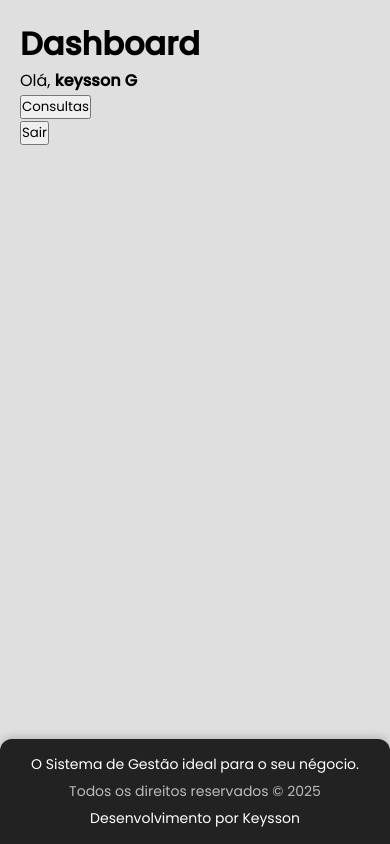
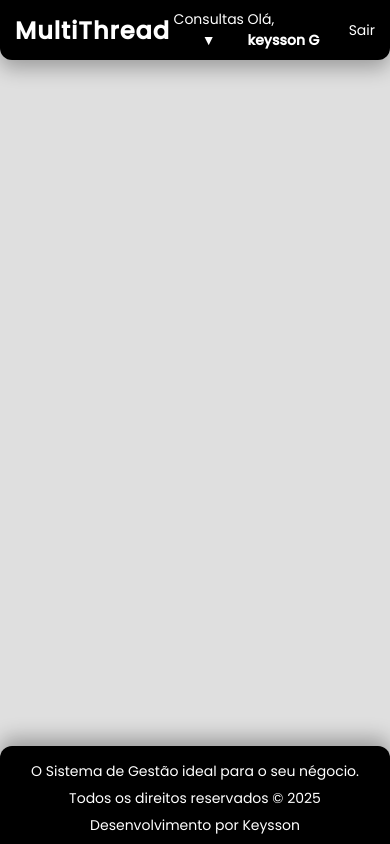
Before and after one commit to KeyssonG/api-portal-multithread, a React (Vite) app: page /dashboard in a window 390 px wide. Built offline with nearby package versions, Linux system fonts and the light colour scheme.

Commit message:
feat: adicionado styles para o dashboard e alterado cor do footer para ficar padrão ao do header

```diff
--- a/src/components/Header.tsx
+++ b/src/components/Header.tsx
@@ -1,48 +1,43 @@
-import { useState } from "react";
-
+import React from 'react';
+import styles from '../styles/Header.module.css';
 
 interface HeaderProps {
   userName: string;
   onLogout: () => void;
 }
 
-const Header = ({userName, onLogout}: HeaderProps) => {
-    const [showDropdown, setShowDropdown] = useState(false);
+const Header: React.FC<HeaderProps> = ({ userName, onLogout }) => {
+  const [showDropdown, setShowDropdown] = React.useState(false);
 
   return (
-            <header>
-                <h1>Dashboard</h1>
+    <header className={styles.header}>
+      {/* Logo / Título à esquerda */}
+      <h1 className={styles.headerTitle}>MultiThread</h1>
 
-                <div>
-                    <span>Olá, <strong>{userName}</strong></span>
-
-                    <div>
-                        <button onClick={() => setShowDropdown(!showDropdown)}>
-                            Consultas
+      {/* Menu centralizado */}
+      <div className={styles.menuContainer}>
+        <button
+          className={styles.dropdownButton}
+          onClick={() => setShowDropdown(!showDropdown)}
+        >
+          Consultas ▼
         </button>
 
         {showDropdown && (
-                            <ul style={{
-                                position: 'absolute',
-                                top: '100%',
-                                left: 0,
-                                background: 'white',
-                                border: '1px solid #ccc',
-                                listStyle: 'none',
-                                margin: 0,
-                                padding: 0,
-                                zIndex: 1000
-                            }}>
+          <ul className={styles.dropdownMenu}>
             <li>
-                                    <a href="/dashboard/empresas-pendentes" style={{padding: '0.5rem 1rem', display: 'block'}}>
-                                        Empresas Pendentes
-                                    </a>
+              <a href="/dashboard/empresas-pendentes">Empresas Pendentes</a>
             </li>
           </ul>
         )}
       </div>
 
-                    <button onClick={onLogout}>Sair</button>
+      {/* Nome do usuário e logout à direita */}
+      <div className={styles.userActions}>
+        <span className={styles.userName}>Olá, <strong>{userName}</strong></span>
+        <button className={styles.logoutButton} onClick={onLogout}>
+          Sair
+        </button>
       </div>
     </header>
   );
--- a/src/styles/Footer.module.css
+++ b/src/styles/Footer.module.css
@@ -1,9 +1,9 @@
-footer {
+.footer {
   position: fixed;
   bottom: 0;
   left: 0;
   width: 100%;
-  background-color: #222;
+  background-color: #000;
   color: #fff;
   text-align: center;
   padding: 20px 0 10px 0;
@@ -16,14 +16,26 @@ footer {
   gap: 6px;
 }
 
-footer p,
-footer .reserved {
+.footer p {
+  margin: 0;
   font-size: 16px;
-  margin: 0;
+  color: #fff;
 }
 
-footer .reserved {
+.reserved {
   font-size: 14px;
   color: #bbb;
   font-weight: 400;
 }
+
+@media (max-width: 768px) {
+  .footer {
+    padding: 15px 0 8px 0;
+    border-top-left-radius: 12px;
+    border-top-right-radius: 12px;
+  }
+
+  .footer p {
+    font-size: 14px;
+  }
+}
--- /dev/null
+++ b/src/styles/Header.module.css
@@ -0,0 +1,102 @@
+.header {
+  position: fixed;
+  top: 0;
+  left: 0;
+  right: 0;
+  height: 70px;
+  display: flex;
+  align-items: center;
+  justify-content: space-between; /* Distribui os elementos */
+  padding: 0 20px;
+  background-color: #000;
+  border-bottom-left-radius: 20px;
+  border-bottom-right-radius: 20px;
+  box-shadow: 0 8px 20px rgba(0, 0, 0, 0.3);
+  z-index: 1000;
+  transition: background-color 0.3s;
+}
+
+.headerTitle {
+  font-size: 28px;
+  font-weight: 700;
+  color: white;
+  letter-spacing: 1px;
+  flex-shrink: 0;
+}
+
+.menuContainer {
+  flex-grow: 1;
+  text-align: center;
+}
+
+.dropdownButton {
+  background: none;
+  border: none;
+  color: white;
+  font-size: 16px;
+  cursor: pointer;
+}
+
+.dropdownMenu {
+  position: absolute;
+  top: 100%;
+  left: 50%;
+  transform: translateX(-50%);
+  background-color: white;
+  border: 1px solid #ccc;
+  border-radius: 8px;
+  list-style: none;
+  margin: 0;
+  padding: 0;
+  min-width: 150px;
+  box-shadow: 0 4px 10px rgba(0, 0, 0, 0.1);
+  z-index: 1000;
+}
+
+.dropdownMenu li {
+  padding: 10px 15px;
+}
+
+.dropdownMenu li:hover {
+  background-color: #f0f0f0;
+}
+
+.userActions {
+  display: flex;
+  gap: 1rem;
+  align-items: center;
+}
+
+.userName {
+  color: white;
+  font-size: 16px;
+}
+
+.logoutButton {
+  background: none;
+  border: none;
+  color: white;
+  font-size: 16px;
+  cursor: pointer;
+}
+
+/* Media Queries */
+
+@media (max-width: 768px) {
+  .header {
+    height: 60px;
+    padding: 0 15px;
+    border-bottom-left-radius: 12px;
+    border-bottom-right-radius: 12px;
+  }
+
+  .headerTitle {
+    font-size: 24px;
+  }
+
+  .dropdownButton,
+  .userName,
+  .logoutButton {
+    font-size: 14px;
+  }
+}
```
Lines whose indentation alone changed are shown as unchanged.
